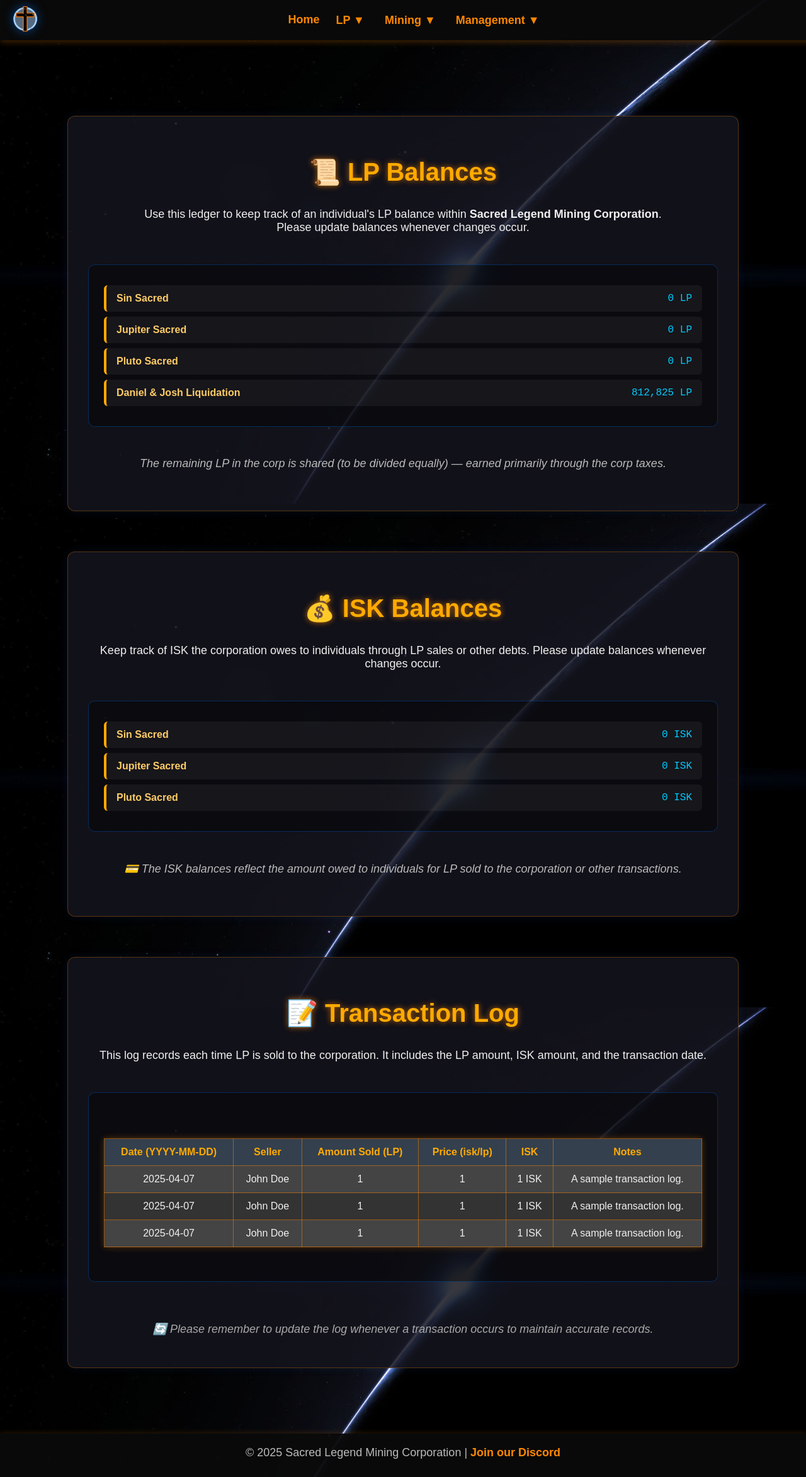
After one commit to JBratvold/SLMC, a Flask app: page /balances in a window 1280 px wide. The commit adds this page. Shown: the whole page at 63% size. Run offline with Flask 3, Linux system fonts and the light colour scheme.

Commit message:
Add Management functionality to track LP and ISK balances

```diff
--- a/app.py
+++ b/app.py
@@ -1,5 +1,5 @@
 from flask import Flask, render_template
-from config import TYPE_NAMES
+import config
 from blueprints.lpcalculator import lpcalculator_bp
 from utils.filters import get_type_name, format_number
 
@@ -8,7 +8,7 @@ app.register_blueprint(lpcalculator_bp, url_prefix="/lpcalculator")
 
 @app.template_filter('get_type_name')
 def get_type_name_filter(type_id):
-    return get_type_name(type_id, TYPE_NAMES)
+    return get_type_name(type_id, config.TYPE_NAMES)
 
 @app.template_filter('format_number')
 def format_number_filter(value, decimals=2):
@@ -26,5 +26,19 @@ def page_not_found(e):
 def yieldCalc():
     return render_template('yieldcalculator.html')
 
+@app.route('/balances')
+def balances():
+    # Pass all LP variables to the template
+    return render_template(
+        'balances.html',
+        SinSacredLP=config.SinSacredLP,
+        JupiterSacredLP=config.JupiterSacredLP,
+        PlutoSacredLP=config.PlutoSacredLP,
+        DanielJoshLiquidationLP=config.DanielJoshLiquidationLP,
+        SinSacredISK=config.SinSacredISK,
+        JupiterSacredISK=config.JupiterSacredISK,
+        PlutoSacredISK=config.PlutoSacredISK,
+    )
+
 if __name__ == '__main__':
     app.run(debug=True)
--- /dev/null
+++ b/static/css/balances.css
@@ -0,0 +1,109 @@
+/* LP Balances Section Styles */
+.balances-section {
+    max-width: 1000px;
+    margin: 4rem auto;
+    padding: 2rem;
+    background-color: rgba(20, 20, 30, 0.85);
+    border: 1px solid rgba(255, 136, 0, 0.3);
+    border-radius: 12px;
+    box-shadow: 0 0 15px rgba(0, 119, 255, 0.1);
+    color: #f0f0f0;
+    font-family: 'Orbitron', sans-serif;
+}
+
+/* Spacing Between Sections */
+.section-header {
+    text-align: center;
+    margin-bottom: 3rem; /* Increased margin-bottom for more space */
+}
+
+.section-header h1.glow-text {
+    font-size: 2.5rem;
+    color: #ffaa00;
+    text-shadow: 0 0 10px rgba(255, 136, 0, 0.7);
+}
+
+/* LP & ISK Cards Styles */
+.lp-card, .isk-card, .transaction-card {
+    background-color: rgba(0, 0, 0, 0.4);
+    padding: 1.5rem;
+    border-radius: 10px;
+    border: 1px solid rgba(0, 119, 255, 0.3);
+    margin-bottom: 3rem; /* Increased margin-bottom for more space */
+}
+
+/* LP and ISK Lists */
+.lp-list, .isk-list {
+    list-style: none;
+    padding: 0;
+    margin: 0;
+}
+
+.lp-list li, .isk-list li {
+    display: flex;
+    justify-content: space-between;
+    padding: 0.75rem 1rem;
+    margin: 0.5rem 0;
+    background: rgba(255, 255, 255, 0.05);
+    border-left: 4px solid #ffaa00;
+    border-radius: 6px;
+    transition: background 0.3s;
+}
+
+.lp-list li:hover, .isk-list li:hover {
+    background: rgba(255, 255, 255, 0.08);
+}
+
+.lp-list .name, .isk-list .name {
+    font-weight: bold;
+    color: #ffcc66;
+}
+
+.lp-list .lp, .isk-list .isk {
+    font-family: 'Courier New', monospace;
+    color: #00ccff;
+}
+
+/* Transaction Log Table Styles */
+.transaction-log {
+    width: 100%;
+    border-collapse: collapse;
+    margin-top: 3rem; /* Increased top margin for more space */
+}
+
+.transaction-log th, .transaction-log td {
+    padding: 12px;
+    text-align: center;
+    border: 1px solid rgba(255, 136, 0, 0.5);
+}
+
+.transaction-log th {
+    background-color: rgba(0, 119, 255, 0.1);
+    color: #ffaa00;
+}
+
+.transaction-log td {
+    background-color: rgba(255, 255, 255, 0.05);
+    color: #f0f0f0;
+}
+
+.transaction-log tr:hover td {
+    background-color: rgba(255, 255, 255, 0.1);
+}
+
+/* Adding spacing for the bottom of the page */
+.transaction-note {
+    margin-top: 4rem; /* Increased margin-top for more space */
+    text-align: center;
+    font-style: italic;
+    color: #aaa;
+}
+
+/* Additional General Styling for Spacing */
+.lp-note, .isk-note {
+    margin-top: 2rem;
+    margin-bottom: 2rem;
+    text-align: center;
+    font-size: 1rem;
+    color: #bbb;
+}
--- /dev/null
+++ b/templates/balances.html
@@ -0,0 +1,107 @@
+{% extends "base.html" %}
+
+{% block title %}LP and ISK Balances - Sacred Legend Mining Corporation{% endblock %}
+
+{% block content %}
+
+<section class="balances-section">
+    <!-- LP Balances Section -->
+    <div class="section-header">
+        <h1 class="glow-text">📜 LP Balances</h1>
+        <p>Use this ledger to keep track of an individual's LP balance within <strong>Sacred Legend Mining Corporation</strong>.<br>
+           Please update balances whenever changes occur.
+        </p>
+    </div>
+
+    <div class="lp-card">
+        <ul class="lp-list">
+            <!-- Dynamically insert values from Flask variables -->
+            <li><span class="name">Sin Sacred</span><span class="lp">{{ SinSacredLP | format_number(0) }} LP</span></li>
+            <li><span class="name">Jupiter Sacred</span><span class="lp">{{ JupiterSacredLP | format_number(0)  }} LP</span></li>
+            <li><span class="name">Pluto Sacred</span><span class="lp">{{ PlutoSacredLP | format_number(0)  }} LP</span></li>
+            <li><span class="name">Daniel & Josh Liquidation</span><span class="lp">{{ DanielJoshLiquidationLP | format_number(0) }} LP</span></li>
+        </ul>
+    </div>
+
+    <div class="lp-note">
+        <p><em>The remaining LP in the corp is shared (to be divided equally) — earned primarily through the corp taxes.</em></p>
+    </div>
+</section>
+
+<!-- ISK Balances Section -->
+<section class="balances-section">
+    <div class="section-header">
+        <h1 class="glow-text">💰 ISK Balances</h1>
+        <p>Keep track of ISK the corporation owes to individuals through LP sales or other debts.
+            Please update balances whenever changes occur.
+        </p>
+    </div>
+
+    <div class="isk-card">
+        <ul class="isk-list">
+            <!-- Dynamically insert ISK balances from Flask variables -->
+            <li><span class="name">Sin Sacred</span><span class="isk">{{ SinSacredISK | format_number(0)  }} ISK</span></li>
+            <li><span class="name">Jupiter Sacred</span><span class="isk">{{ JupiterSacredISK | format_number(0)  }} ISK</span></li>
+            <li><span class="name">Pluto Sacred</span><span class="isk">{{ PlutoSacredISK | format_number(0)  }} ISK</span></li>
+        </ul>
+    </div>
+
+    <div class="isk-note">
+        <p><em>💳 The ISK balances reflect the amount owed to individuals for LP sold to the corporation or other transactions.</em></p>
+    </div>
+</section>
+
+<!-- Transaction Log Section -->
+<section class="balances-section">
+    <div class="section-header">
+        <h1 class="glow-text">📝 Transaction Log</h1>
+        <p>This log records each time LP is sold to the corporation. It includes the LP amount, ISK amount, and the transaction date.</p>
+    </div>
+
+    <div class="transaction-card">
+        <table class="transaction-log">
+            <thead>
+                <tr>
+                    <th>Date (YYYY-MM-DD)</th>
+                    <th>Seller</th>
+                    <th>Amount Sold (LP)</th>
+                    <th>Price (isk/lp)</th>
+                    <th>ISK</th>
+                    <th>Notes</th>
+                </tr>
+            </thead>
+            <tbody>
+                <tr>
+                    <td>2025-04-07</td>
+                    <td>John Doe</td>
+                    <td>1</td>
+                    <td>1</td>
+                    <td>1 ISK</td>
+                    <td>A sample transaction log.</td>
+                </tr>
+                <tr>
+                    <td>2025-04-07</td>
+                    <td>John Doe</td>
+                    <td>1</td>
+                    <td>1</td>
+                    <td>1 ISK</td>
+                    <td>A sample transaction log.</td>
+                </tr>
+                <tr>
+                    <td>2025-04-07</td>
+                    <td>John Doe</td>
+                    <td>1</td>
+                    <td>1</td>
+                    <td>1 ISK</td>
+                    <td>A sample transaction log.</td>
+                </tr>
+            </tbody>
+        </table>
+    </div>
+
+    <div class="transaction-note">
+        <p><em>🔄 Please remember to update the log whenever a transaction occurs to maintain accurate records.</em></p>
+    </div>
+</section>
+
+{% endblock %}
--- a/templates/base.html
+++ b/templates/base.html
@@ -44,6 +44,9 @@
     <link rel="stylesheet" href="{{ url_for('static', filename='css/responsive.css') }}">
     <!-- Link to CTA button styles -->
     <link rel="stylesheet" href="{{ url_for('static', filename='css/cta-button.css') }}">
+    <!-- Link to lpbalances styles -->
+    <link rel="stylesheet" href="{{ url_for('static', filename='css/balances.css') }}">
+
 
 
 
@@ -64,16 +67,24 @@
                 <div class="dropdown">
                     <button class="dropbtn">LP ▼</button>
                     <div class="dropdown-content">
-                        <a href="/x">x</a>
+
                         <a href="/lpcalculator">LP Calculator</a>
                     </div>
                 </div>
                 <div class="dropdown">
                     <button class="dropbtn">Mining ▼</button>
                     <div class="dropdown-content">
-                        <a href="/x">x</a>
+
                         <a href="/yieldcalculator">Yield Calculator</a>
-                        <a href="/x">x</a>
+
+                    </div>
+                </div>
+                <div class="dropdown">
+                    <button class="dropbtn">Management ▼</button>
+                    <div class="dropdown-content">
+
+                        <a href="/balances">ISK/LP Balances</a>
+
                     </div>
                 </div>
             </div>
```
Also changed, not shown: Daniel.py (+19 -1 lines), config.py (+15 -1 lines).
